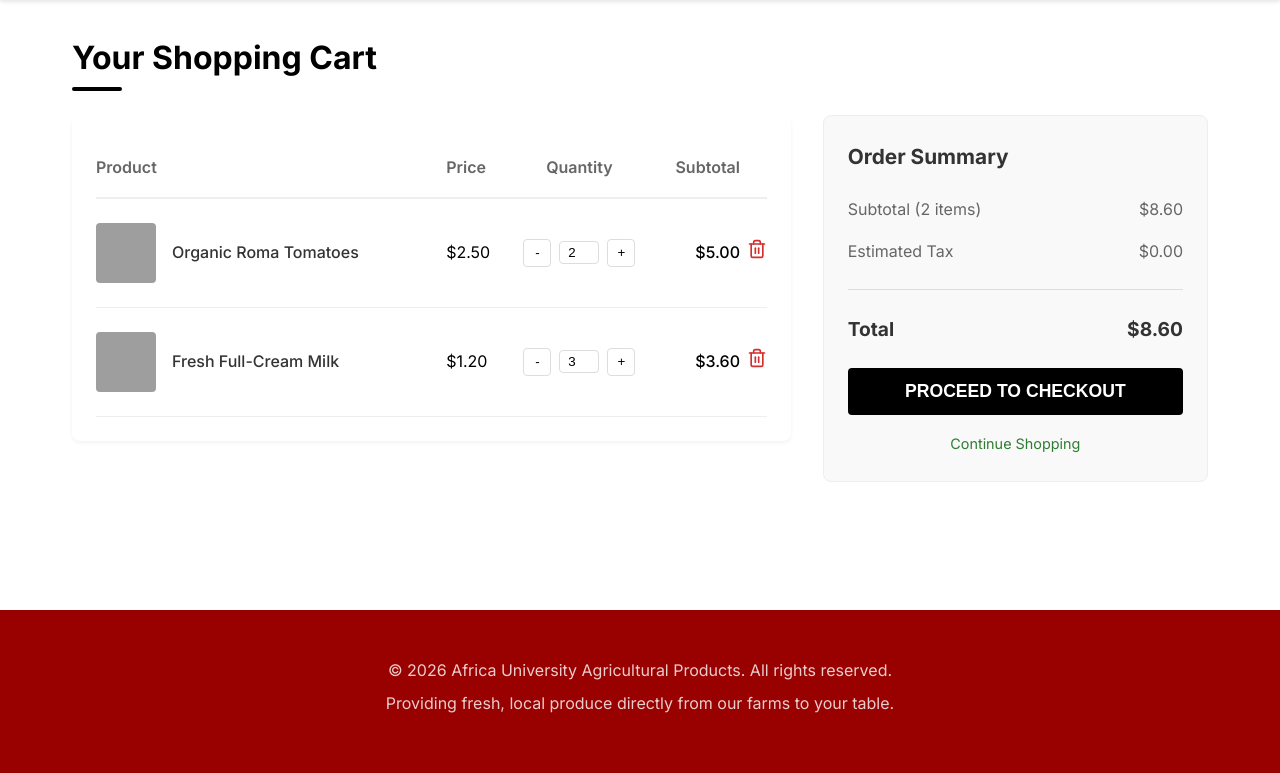
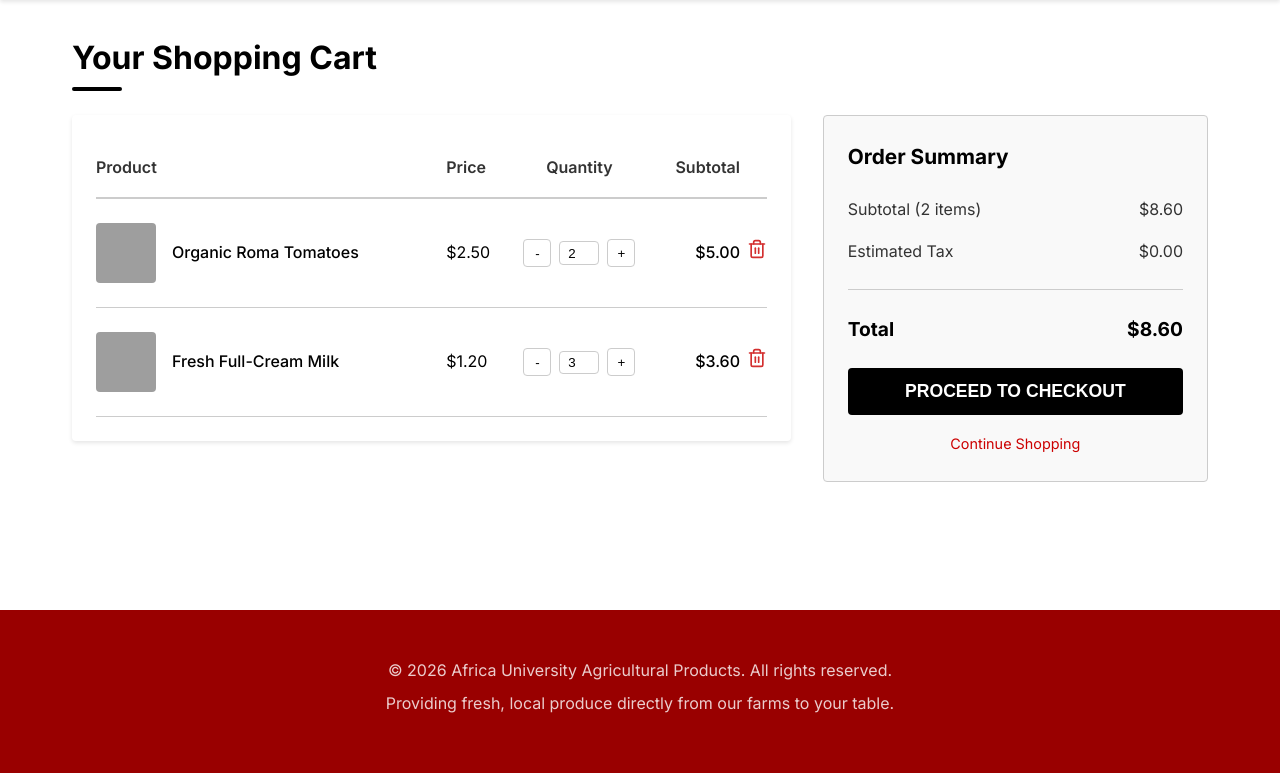
Before and after one commit to Africa-University/Africa_University_Market, a Flask app: page /cart in a window 1280 px wide. Shown: the part 152-925 px from the top of the page. Run offline with Flask 3, Linux system fonts and the light colour scheme; grey boxes are pictures that could not be loaded.

Commit message:
style: polish UI and apply CSS classes

```diff
--- a/static/css/style.css
+++ b/static/css/style.css
@@ -390,3 +390,113 @@ footer p {
     font-size: 2rem;
   }
 }
+
+/* --- Added for Issue #9 & #10 --- */
+
+/* Product Details */
+.product-detail-layout {
+  display: flex;
+  gap: 3rem;
+  background: var(--surface-color);
+  padding: 2rem;
+  border-radius: var(--radius);
+  box-shadow: var(--shadow-md);
+  align-items: flex-start;
+  flex-wrap: wrap;
+}
+.product-detail-img-wrapper {
+  flex: 1;
+  min-width: 300px;
+  border-radius: var(--radius);
+  overflow: hidden;
+  background: #f9f9f9;
+  display: flex;
+  align-items: center;
+  justify-content: center;
+}
+.product-detail-info {
+  flex: 1;
+  min-width: 300px;
+  display: flex;
+  flex-direction: column;
+  gap: 1rem;
+}
+.badge-category {
+  background: #e8f5e9;
+  color: #2e7d32;
+  padding: 0.3rem 0.8rem;
+  border-radius: 20px;
+  font-size: 0.9rem;
+  font-weight: 500;
+  display: inline-block;
+}
+.badge-stock {
+  display: flex;
+  align-items: center;
+  gap: 0.5rem;
+  font-weight: 500;
+}
+.badge-stock.in-stock { color: #2e7d32; }
+.badge-stock.out-stock { color: #d32f2f; }
+
+/* Cart UI */
+.cart-layout {
+  display: flex;
+  gap: 2rem;
+  align-items: flex-start;
+  flex-wrap: wrap;
+}
+.cart-items-section {
+  flex: 2;
+  min-width: 300px;
+  background: var(--surface-color);
+  border-radius: var(--radius);
+  box-shadow: var(--shadow-sm);
+  padding: 1.5rem;
+}
+.cart-table {
+  width: 100%;
+  border-collapse: collapse;
+}
+.cart-table th {
+  padding: 1rem 0;
+  color: var(--text-secondary);
+  font-weight: 600;
+  border-bottom: 2px solid var(--border-color);
+}
+.cart-table td {
+  padding: 1.5rem 0;
+  border-bottom: 1px solid var(--border-color);
+}
+.cart-item-row { transition: background-color 0.2s ease; }
+.cart-item-row:hover { background-color: #fafafa; }
+.cart-item-info {
+  display: flex;
+  align-items: center;
+  gap: 1rem;
+  font-weight: 500;
+}
+.cart-item-img {
+  width: 60px;
+  height: 60px;
+  object-fit: cover;
+  border-radius: var(--radius);
+}
+.qty-btn {
+  border: 1px solid var(--border-color);
+  background: var(--surface-color);
+  width: 28px;
+  height: 28px;
+  border-radius: var(--radius);
+  cursor: pointer;
+  transition: var(--transition);
+}
+.qty-btn:hover { background: #eee; }
+.cart-summary-section {
+  flex: 1;
+  min-width: 280px;
+  background: #f9f9f9;
+  border-radius: var(--radius);
+  padding: 1.5rem;
+  border: 1px solid var(--border-color);
+}
--- a/templates/base.html
+++ b/templates/base.html
@@ -3,6 +3,7 @@
 <head>
     <meta charset="UTF-8">
     <meta name="viewport" content="width=device-width, initial-scale=1.0">
+    <meta name="description" content="{% block meta_description %}Africa University Market - Fresh, high-quality agricultural products directly from the Africa University Farm.{% endblock %}">
     <title>{% block title %}Africa University Market{% endblock %}</title>
     <!-- Google Fonts -->
     <link rel="preconnect" href="https://fonts.googleapis.com">
--- a/templates/cart.html
+++ b/templates/cart.html
@@ -1,22 +1,23 @@
 {% extends "base.html" %}
 
 {% block title %}Shopping Cart - Africa University Market{% endblock %}
+{% block meta_description %}Review your selected items and proceed to checkout at Africa University Market.{% endblock %}
 
 {% block content %}
 <section class="container" style="margin-top: 2rem; margin-bottom: 4rem;">
     <h2 class="section-title">Your Shopping Cart</h2>
 
-    <div style="display: flex; gap: 2rem; align-items: flex-start; flex-wrap: wrap;">
+    <div class="cart-layout">
         <!-- Cart Items List -->
-        <div style="flex: 2; min-width: 300px; background: #fff; border-radius: 8px; box-shadow: 0 2px 4px rgba(0,0,0,0.05); padding: 1.5rem;">
+        <div class="cart-items-section">
             {% if cart and cart|length > 0 %}
-                <table style="width: 100%; border-collapse: collapse;">
+                <table class="cart-table">
                     <thead>
-                        <tr style="border-bottom: 2px solid #eee; text-align: left;">
-                            <th style="padding: 1rem 0; color: #666; font-weight: 600;">Product</th>
-                            <th style="padding: 1rem 0; color: #666; font-weight: 600;">Price</th>
-                            <th style="padding: 1rem 0; color: #666; font-weight: 600; text-align: center;">Quantity</th>
-                            <th style="padding: 1rem 0; color: #666; font-weight: 600; text-align: right;">Subtotal</th>
+                        <tr style="text-align: left;">
+                            <th>Product</th>
+                            <th>Price</th>
+                            <th style="text-align: center;">Quantity</th>
+                            <th style="text-align: right;">Subtotal</th>
                             <th></th>
                         </tr>
                     </thead>
@@ -25,27 +26,27 @@
                         {% for item in cart %}
                             {% set subtotal = item.price * item.quantity %}
                             {% set total.value = total.value + subtotal %}
-                            <tr style="border-bottom: 1px solid #eee;">
-                                <td style="padding: 1.5rem 0; display: flex; align-items: center; gap: 1rem;">
+                            <tr class="cart-item-row">
+                                <td class="cart-item-info">
                                     {% if item.image %}
-                                        <img src="{{ url_for('static', filename='uploads/' + item.image) }}" alt="{{ item.name }}" style="width: 60px; height: 60px; object-fit: cover; border-radius: 4px;">
+                                        <img src="{{ url_for('static', filename='uploads/' + item.image) }}" alt="{{ item.name }}" class="cart-item-img">
                                     {% else %}
-                                        <img src="https://images.unsplash.com/photo-1542838132-92c53300491e?auto=format&fit=crop&w=100&q=80" alt="Placeholder" style="width: 60px; height: 60px; object-fit: cover; border-radius: 4px;">
+                                        <img src="https://images.unsplash.com/photo-1542838132-92c53300491e?auto=format&fit=crop&w=100&q=80" alt="Placeholder" class="cart-item-img">
                                     {% endif %}
-                                    <span style="font-weight: 500; color: #333;">{{ item.name }}</span>
+                                    <span>{{ item.name }}</span>
                                 </td>
-                                <td style="padding: 1.5rem 0;">${{ "%.2f"|format(item.price) }}</td>
-                                <td style="padding: 1.5rem 0; text-align: center;">
+                                <td>${{ "%.2f"|format(item.price) }}</td>
+                                <td style="text-align: center;">
                                     <div style="display: flex; align-items: center; justify-content: center; gap: 0.5rem;">
-                                        <button style="border: 1px solid #ddd; background: #fff; width: 28px; height: 28px; border-radius: 4px; cursor: pointer;">-</button>
-                                        <input type="number" value="{{ item.quantity }}" style="width: 40px; text-align: center; border: 1px solid #ddd; border-radius: 4px; padding: 0.2rem;" readonly>
-                                        <button style="border: 1px solid #ddd; background: #fff; width: 28px; height: 28px; border-radius: 4px; cursor: pointer;">+</button>
+                                        <button class="qty-btn">-</button>
+                                        <input type="number" value="{{ item.quantity }}" style="width: 40px; text-align: center; border: 1px solid var(--border-color); border-radius: var(--radius); padding: 0.2rem;" readonly>
+                                        <button class="qty-btn">+</button>
                                     </div>
                                 </td>
-                                <td style="padding: 1.5rem 0; text-align: right; font-weight: 500;">
+                                <td style="text-align: right; font-weight: 500;">
                                     ${{ "%.2f"|format(subtotal) }}
                                 </td>
-                                <td style="padding: 1.5rem 0; text-align: right;">
+                                <td style="text-align: right;">
                                     <button style="background: none; border: none; color: #d32f2f; cursor: pointer;" title="Remove">
                                         <svg xmlns="http://www.w3.org/2000/svg" width="20" height="20" viewBox="0 0 24 24" fill="none" stroke="currentColor" stroke-width="2" stroke-linecap="round" stroke-linejoin="round"><polyline points="3 6 5 6 21 6"></polyline><path d="M19 6v14a2 2 0 0 1-2 2H7a2 2 0 0 1-2-2V6m3 0V4a2 2 0 0 1 2-2h4a2 2 0 0 1 2 2v2"></path><line x1="10" y1="11" x2="10" y2="17"></line><line x1="14" y1="11" x2="14" y2="17"></line></svg>
                                     </button>
@@ -55,7 +56,7 @@
                     </tbody>
                 </table>
             {% else %}
-                <div style="text-align: center; padding: 3rem 0; color: #666;">
+                <div style="text-align: center; padding: 3rem 0; color: var(--text-secondary);">
                     <svg xmlns="http://www.w3.org/2000/svg" width="64" height="64" viewBox="0 0 24 24" fill="none" stroke="#ccc" stroke-width="1.5" stroke-linecap="round" stroke-linejoin="round" style="margin-bottom: 1rem;"><circle cx="9" cy="21" r="1"></circle><circle cx="20" cy="21" r="1"></circle><path d="M1 1h4l2.68 13.39a2 2 0 0 0 2 1.61h9.72a2 2 0 0 0 2-1.61L23 6H6"></path></svg>
                     <p style="font-size: 1.2rem; margin-bottom: 1.5rem;">Your cart is empty.</p>
                     <a href="{{ url_for('home') }}" class="btn btn-primary">Continue Shopping</a>
@@ -65,27 +66,27 @@
 
         <!-- Order Summary -->
         {% if cart and cart|length > 0 %}
-        <div style="flex: 1; min-width: 280px; background: #f9f9f9; border-radius: 8px; padding: 1.5rem; border: 1px solid #eee;">
-            <h3 style="margin-top: 0; margin-bottom: 1.5rem; color: #333; font-size: 1.3rem;">Order Summary</h3>
+        <div class="cart-summary-section">
+            <h3 style="margin-top: 0; margin-bottom: 1.5rem; color: var(--text-primary); font-size: 1.3rem;">Order Summary</h3>
 
-            <div style="display: flex; justify-content: space-between; margin-bottom: 1rem; color: #666;">
+            <div style="display: flex; justify-content: space-between; margin-bottom: 1rem; color: var(--text-secondary);">
                 <span>Subtotal ({{ cart|length }} items)</span>
                 <span>${{ "%.2f"|format(total.value) }}</span>
             </div>
 
-            <div style="display: flex; justify-content: space-between; margin-bottom: 1.5rem; color: #666;">
+            <div style="display: flex; justify-content: space-between; margin-bottom: 1.5rem; color: var(--text-secondary);">
                 <span>Estimated Tax</span>
                 <span>$0.00</span>
             </div>
 
-            <div style="display: flex; justify-content: space-between; border-top: 1px solid #ddd; padding-top: 1.5rem; margin-bottom: 1.5rem; font-weight: 700; font-size: 1.2rem; color: #333;">
+            <div style="display: flex; justify-content: space-between; border-top: 1px solid var(--border-color); padding-top: 1.5rem; margin-bottom: 1.5rem; font-weight: 700; font-size: 1.2rem; color: var(--text-primary);">
                 <span>Total</span>
                 <span>${{ "%.2f"|format(total.value) }}</span>
             </div>
 
             <button class="btn btn-primary btn-block" style="font-size: 1.1rem; padding: 0.8rem;">Proceed to Checkout</button>
             <div style="text-align: center; margin-top: 1rem;">
-                <a href="{{ url_for('home') }}" style="color: #2e7d32; text-decoration: none; font-size: 0.9rem;">Continue Shopping</a>
+                <a href="{{ url_for('home') }}" style="color: var(--primary-color); text-decoration: none; font-size: 0.9rem;">Continue Shopping</a>
             </div>
         </div>
         {% endif %}
```
Also changed, not shown: templates/product_detail.html (+11 -12 lines), templates/products.html (+4 -3 lines).
